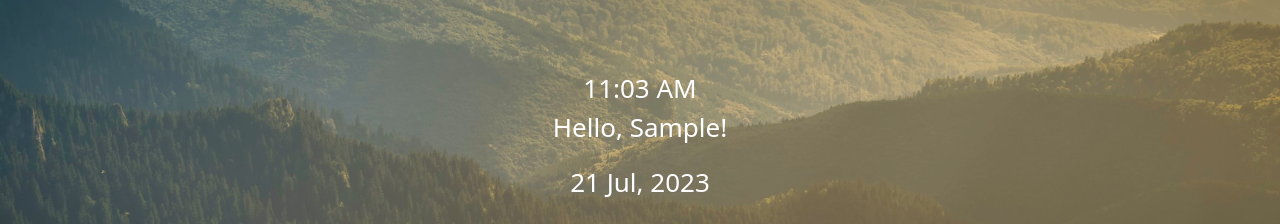
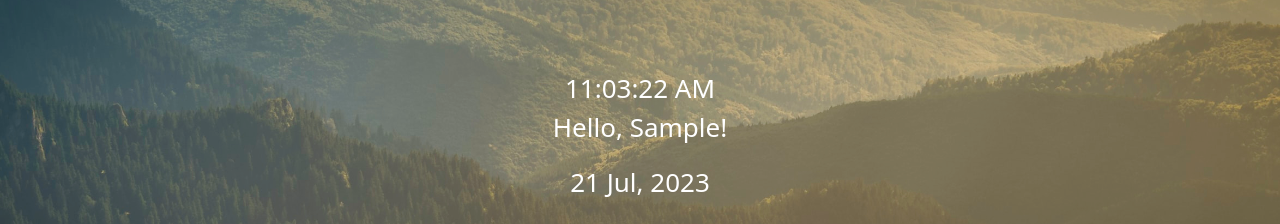
Before and after one commit to ahmedOmuharram/prodosphere, a React (Create React App) app: page / in a window 1280 px wide. Both pictures are taken after typing "Sample" into the empty fields and a click on the button "Submit". Shown: the part 265-489 px from the top of the page. Built offline with nearby package versions, Linux system fonts and the light colour scheme.

Commit message:
Fix date-time updating

```diff
--- a/src/App.js
+++ b/src/App.js
@@ -6,10 +6,7 @@ import { motion, useCycle } from "framer-motion";
 import { useDimensions } from "./use-dimensions.ts";
 import { MenuToggle } from "./MenuToggle.tsx";
 import { Navigation } from "./Navigation.tsx";
-import { func } from 'prop-types';
 import Moment from 'react-moment';
-
-const date = new Date();
 
 const sidebar = {
   open: (height = 135) => ({
@@ -57,9 +54,7 @@ function UserForm({ setUser }) {
 function TodayDate() {
   return (
     <>
-    <Moment format="DD MMM, YYYY" interval={1000}>
-      {date}
-    </Moment>
+    <Moment format="DD MMM, YYYY" interval={1000} />
     </>
   );
 }
@@ -67,9 +62,7 @@ function TodayDate() {
 function TimeNow() {
   return (
     <>
-      <Moment format="h:mm A" interval={1000}>
-        {date}
-      </Moment>
+      <Moment format="h:mm:ss A" interval={1000} />
     </>
   )
 }
```
